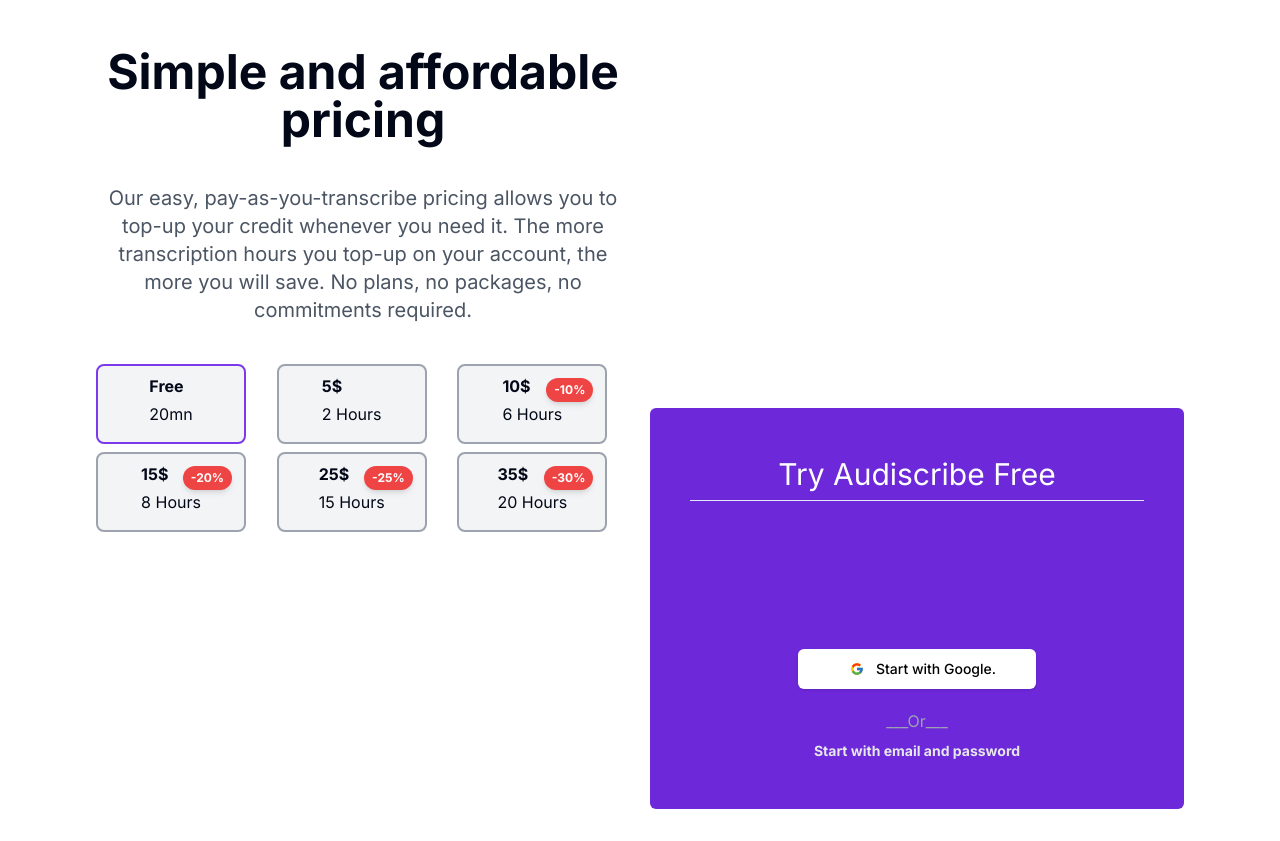
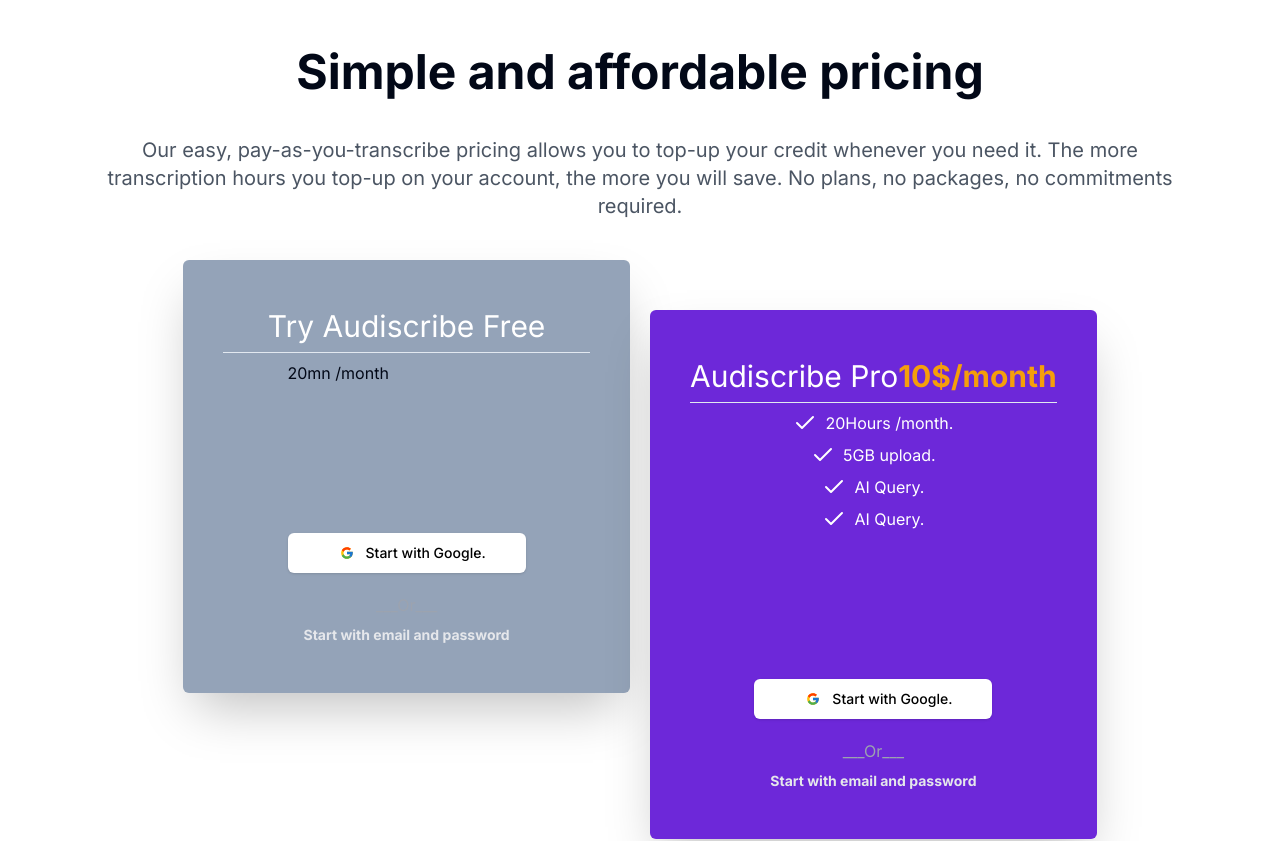
Before and after one commit to orceleu/transcription-saas, a Next.js app in the folder my-app/: page / in a window 1280 px wide. Shown: the part 3920-4761 px from the top of the page. Built offline with nearby package versions, Linux system fonts and the light colour scheme.

Commit message:
design plus subscription

```diff
--- a/my-app/app/api/aichat/route.js
+++ b/my-app/app/api/aichat/route.js
@@ -3,7 +3,6 @@
   HarmCategory,
   HarmBlockThreshold,
 } from "@google/generative-ai";
-import { NextRequest, NextResponse } from "next/server";
 
 const apiKey = "AIzaSyAzyIwCBstZ2THIErRE4_CTShzWsO6orB4";
 const genAI = new GoogleGenerativeAI(apiKey);
@@ -21,7 +20,7 @@
     document provided by the user,this document:"${customKey}". Your tone should be approachable and professional,
      making the user feel supported. Here are your guidelines:
 
-1-Begin each interaction warmly and in the user language.
+1-Begin each interaction warmly.
 2-Answer questions only based on the information in the document. If the answer is not available
  in the document, respond kindly and explain it.
 3-Avoid making assumptions or adding any external information beyond what the document contains.
@@ -37,7 +36,7 @@
 
   const generationConfig = {
     temperature: 1,
-    topP: 0.99,
+    topP: 0.95,
     topK: 10,
     maxOutputTokens: 8192,
     responseMimeType: "text/plain",
--- a/my-app/app/api/checkout/route.js
+++ b/my-app/app/api/checkout/route.js
@@ -63,7 +63,7 @@
       credits: credits,
       email: `${customer_Email}`,
     },
-    mode: "payment",
+    mode: "subscription",
     success_url: "https://natural-voice.vercel.app/checkout/success",
     cancel_url: "https://natural-voice.vercel.app/checkout/cancel",
     customer_email: customer_Email,
--- a/my-app/app/appwrite/databaseFunction.js
+++ b/my-app/app/appwrite/databaseFunction.js
@@ -9,7 +9,10 @@
     USER_ACCOUNT_COLLECTION_ID,
     documentId,
     {
+      isPro: false,
       Time: 1200,
+      stripeSubscriptionId: "",
+      stripeCustomerId: "",
     },
     [
       Permission.write(Role.any()),
@@ -36,9 +39,16 @@
       documentId // documentId
     );
 
-    return result.Time;
+    return {
+      isPro: result.isPro,
+      Time: result.Time,
+      stripeSubscriptionId: result.stripeSubscriptionId,
+      stripeCustomerId: result.stripeCustomerId,
+    };
   } catch (error) {
-    return "error";
+    return {
+      error: "error",
+    };
   }
 };
 
--- a/my-app/app/page.tsx
+++ b/my-app/app/page.tsx
@@ -8,6 +8,7 @@
   ArrowDownNarrowWide,
   ArrowLeftCircle,
   Check,
+  CheckIcon,
   DeleteIcon,
   EditIcon,
   FileIcon,
@@ -315,96 +316,81 @@
               title="User-friendly interface."
               src={capturetranscriptionapp}
               sizes="500"
-              className="rounded-md shadow-md shadow-blue-300"
+              className="rounded-md shadow-2xl "
             />
-            <Separator className="my-[100px]" />
+            <Separator className="my-[100px]" />{" "}
+            <p
+              className="text-center text-3xl lg:text-5xl font-bold  "
+              id="pricing"
+            >
+              Simple and affordable pricing
+            </p>
+            <p className="text-gray-600 text-center lg:text-xl my-5 md:my-10">
+              Our easy, pay-as-you-transcribe pricing allows you to top-up your
+              credit whenever you need it. The more transcription hours you
+              top-up on your account, the more you will save. No plans, no
+              packages, no commitments required.
+            </p>{" "}
             <div className="grid gap-5 grid-cols-1 lg:grid-cols-2">
               <div>
-                <p
-                  className="text-center text-3xl lg:text-5xl font-bold  "
-                  id="pricing"
-                >
-                  Simple and affordable pricing
-                </p>
-                <p className="text-gray-600 text-center lg:text-xl my-5 md:my-10">
-                  Our easy, pay-as-you-transcribe pricing allows you to top-up
-                  your credit whenever you need it. The more transcription hours
-                  you top-up on your account, the more you will save. No plans,
-                  no packages, no commitments required.
-                </p>{" "}
-                <div className="flex justify-center w-full  h-[150px]">
-                  <div className="grid grid-cols-3 gap-2 w-full">
-                    <div className="w-full lg:w-[150px] hover:bg-gray-200 h-[80px] bg-gray-100 rounded-lg border-violet-600 border-[2px]">
-                      <div className="flex justify-center p-2">
-                        <div className="grid gap-1">
-                          <strong>Free</strong>
-                          <p>20mn</p>
+                <div className="grid gap-3 ">
+                  <div className="w-full p-10   shadow-2xl  max-w-[700px] bg-slate-400 rounded-md">
+                    <p className="text-center text-3xl text-white my-2">
+                      Try Audiscribe Free
+                    </p>
+                    <Separator className="my-2" />
+                    <div className="flex justify-center">
+                      <div className="grid gap-2 ">
+                        <p>20mn /month</p>
+                        <div className="flex justify-center mt-10">
+                          <div className="grid gap-2">
+                            <AuthButton
+                              buttonColor="#ffffff"
+                              text="Start with Google."
+                              textColor="#000000"
+                              textColor2="#e5e7eb"
+                            />
+                          </div>
                         </div>
                       </div>
                     </div>
-                    <div className="w-full lg:w-[150px] h-[80px] bg-gray-100 hover:bg-gray-200 rounded-lg border-gray-400 border-[2px]">
-                      <div className="flex justify-center p-2">
-                        <div className="grid gap-1">
-                          <strong>5$</strong>
-                          <p>2 Hours</p>
-                        </div>
-                      </div>
-                    </div>
-                    <div className=" relative w-full lg:w-[150px] h-[80px] bg-gray-100 hover:bg-gray-200 rounded-lg border-gray-400 border-[2px]">
-                      <div className="absolute top-3 right-3 bg-red-500 text-white text-xs font-bold px-2 py-1 rounded-full shadow-md">
-                        -10%
-                      </div>
-                      <div className="flex justify-center p-2">
-                        <div className="grid gap-1">
-                          <strong>10$</strong>
-                          <p>6 Hours</p>
-                        </div>
-                      </div>
-                    </div>{" "}
-                    <div className="relative w-full lg:w-[150px] h-[80px] bg-gray-100 hover:bg-gray-200 rounded-lg border-gray-400 border-[2px]">
-                      <div className="absolute top-3 right-3 bg-red-500 text-white text-xs font-bold px-2 py-1 rounded-full shadow-md">
-                        -20%
-                      </div>
-                      <div className="flex justify-center p-2">
-                        <div className="grid gap-1">
-                          <strong>15$</strong>
-                          <p>8 Hours</p>
-                        </div>
-                      </div>
-                    </div>{" "}
-                    <div className="relative w-full lg:w-[150px] h-[80px] bg-gray-100 hover:bg-gray-200 rounded-lg border-gray-400 border-[2px]">
-                      <div className="absolute top-3 right-3 bg-red-500 text-white text-xs font-bold px-2 py-1 rounded-full shadow-md">
-                        -25%
-                      </div>
-                      <div className="flex justify-center p-2">
-                        <div className="grid gap-1">
-                          <strong>25$</strong>
-                          <p>15 Hours</p>
-                        </div>
-                      </div>
-                    </div>{" "}
-                    <div className="relative w-full lg:w-[150px] h-[80px] bg-gray-100 hover:bg-gray-200 rounded-lg border-gray-400 border-[2px]">
-                      <div className="absolute top-3 right-3 bg-red-500 text-white text-xs font-bold px-2 py-1 rounded-full shadow-md">
-                        -30%
-                      </div>
-                      <div className="flex justify-center p-2">
-                        <div className="grid gap-1">
-                          <strong>35$</strong>
-                          <p>20 Hours</p>
-                        </div>
-                      </div>
-                    </div>{" "}
                   </div>
                 </div>
               </div>
-              <div className="grid gap-3 lg:mt-[300px]">
-                <div className="w-full p-10 my-[100px]  md:mt-[60px]  max-w-[700px] bg-violet-700 rounded-md">
+              <div className="grid gap-3 ">
+                <div className="w-full p-10 my-[100px]  md:mt-[50px] shadow-2xl  max-w-[700px] bg-violet-700 rounded-md">
                   <p className="text-center text-3xl text-white my-2">
-                    Try Audiscribe Free
+                    Audiscribe Pro
+                    <span className="text-amber-500 font-bold">10$/month</span>
                   </p>
                   <Separator className="my-2" />
                   <div className="flex justify-center">
-                    <div className="grid gap-2 ">
+                    <div className="grid gap-2  ">
+                      <div className="flex justify-center">
+                        <div className="flex items-center gap-2">
+                          <CheckIcon className="text-white" />
+                          <p className=" text-white">20Hours /month.</p>
+                        </div>
+                      </div>
+                      <div className="flex justify-center">
+                        <div className="flex items-center gap-2">
+                          <CheckIcon className="text-white" />
+                          <p className=" text-white">5GB upload.</p>
+                        </div>
+                      </div>
+                      <div className="flex justify-center">
+                        <div className="flex items-center gap-2">
+                          <CheckIcon className="text-white" />
+                          <p className=" text-white">AI Query.</p>
+                        </div>
+                      </div>
+                      <div className="flex justify-center">
+                        <div className="flex items-center gap-2">
+                          <CheckIcon className="text-white" />
+                          <p className=" text-white">AI Query.</p>
+                        </div>
+                      </div>
+
                       <div className="flex justify-center mt-10">
                         <div className="grid gap-2">
                           <AuthButton
```
Also changed, not shown: my-app/app/dashboard/page.tsx (+42 -30 lines).
